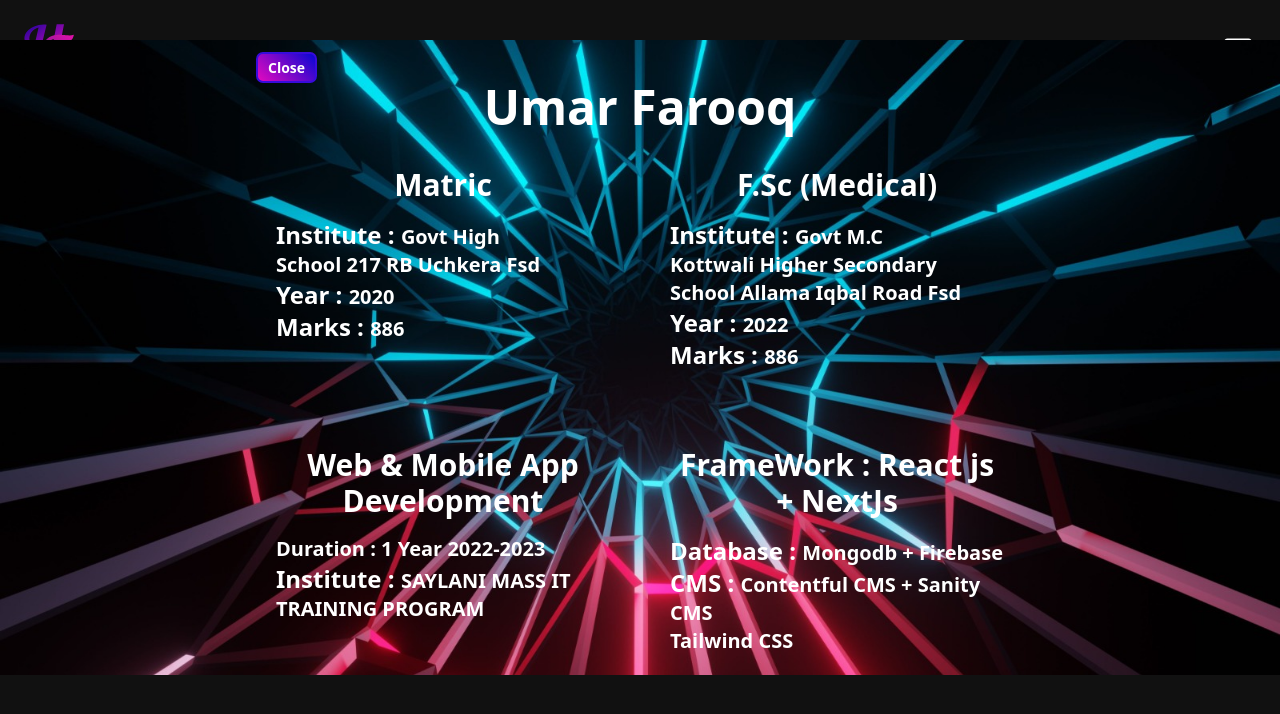
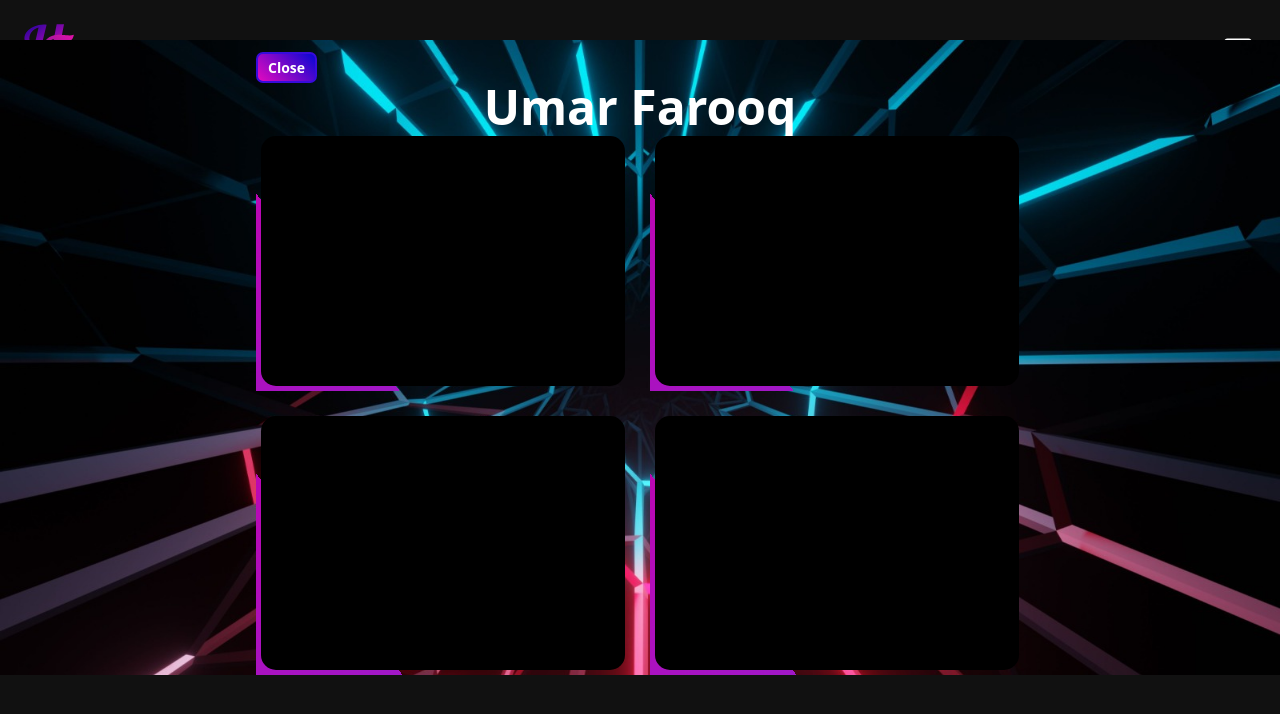
Before and after one commit to Umar-Farooq-217/Umar-Portfolio, a Next.js app: page / in a window 1280 px wide. Both pictures are taken after a click on the button "About Me". Shown: the top 714 px of the page. Built offline with nearby package versions, Linux system fonts and the light colour scheme.

Commit message:
portfolio

```diff
--- a/app/globals.css
+++ b/app/globals.css
@@ -52,5 +52,35 @@
 
 .box{
   position: relative;
+  overflow: hidden;
 
 }
+.box::before{
+  content: '';
+  position: absolute;
+  bottom:500 ;left: 0;
+  width: 200px;
+  height: 700px;
+  background: linear-gradient(rgb(116, 52, 233), rgb(192, 4, 176));
+  animation: animate 2s linear infinite;
+  z-index: 1;
+}
+.box::after {
+  content: '';
+  position: absolute;
+  background: black;
+  inset: 5px;
+  border-radius: 15px;
+z-index: 1;
+
+}
+@keyframes animate {
+  0% {
+      transform: rotate(0deg);
+  }
+
+  100% {
+      transform: rotate(360deg);
+  }
+
+}
```
